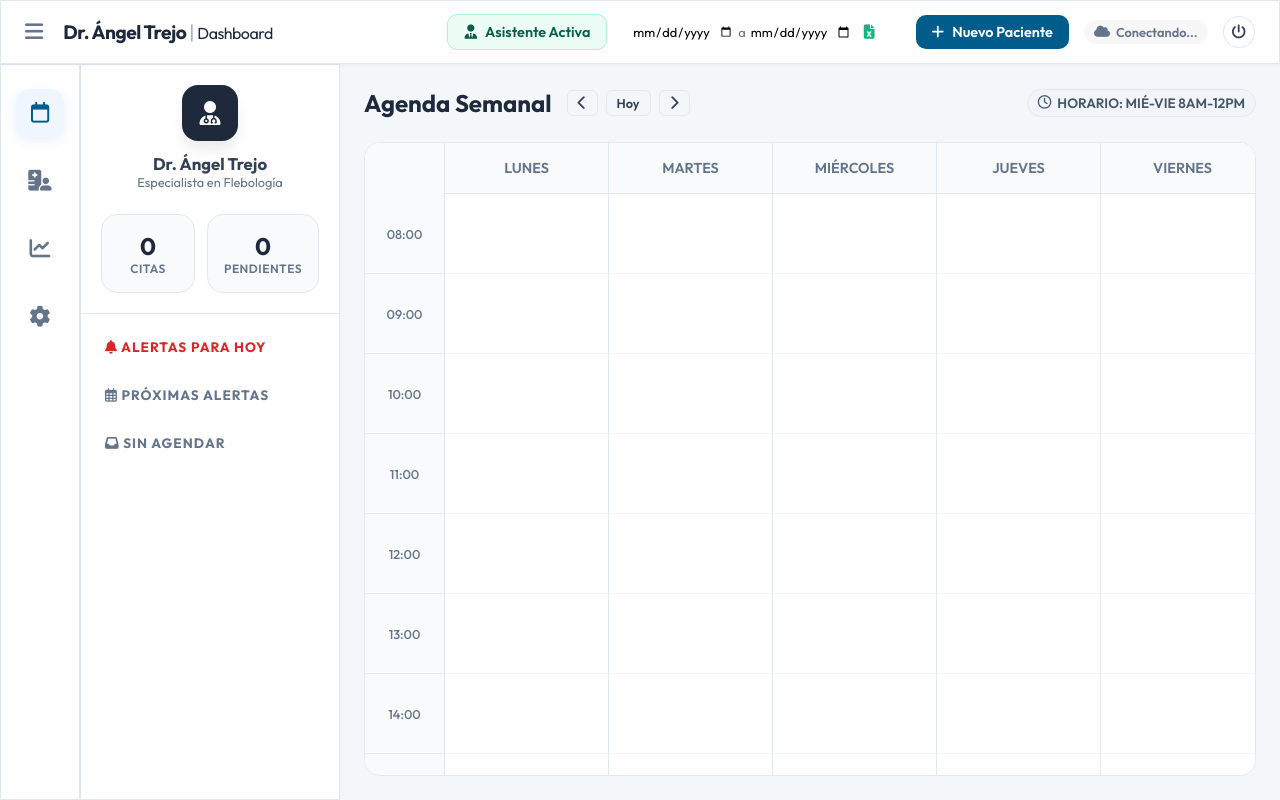
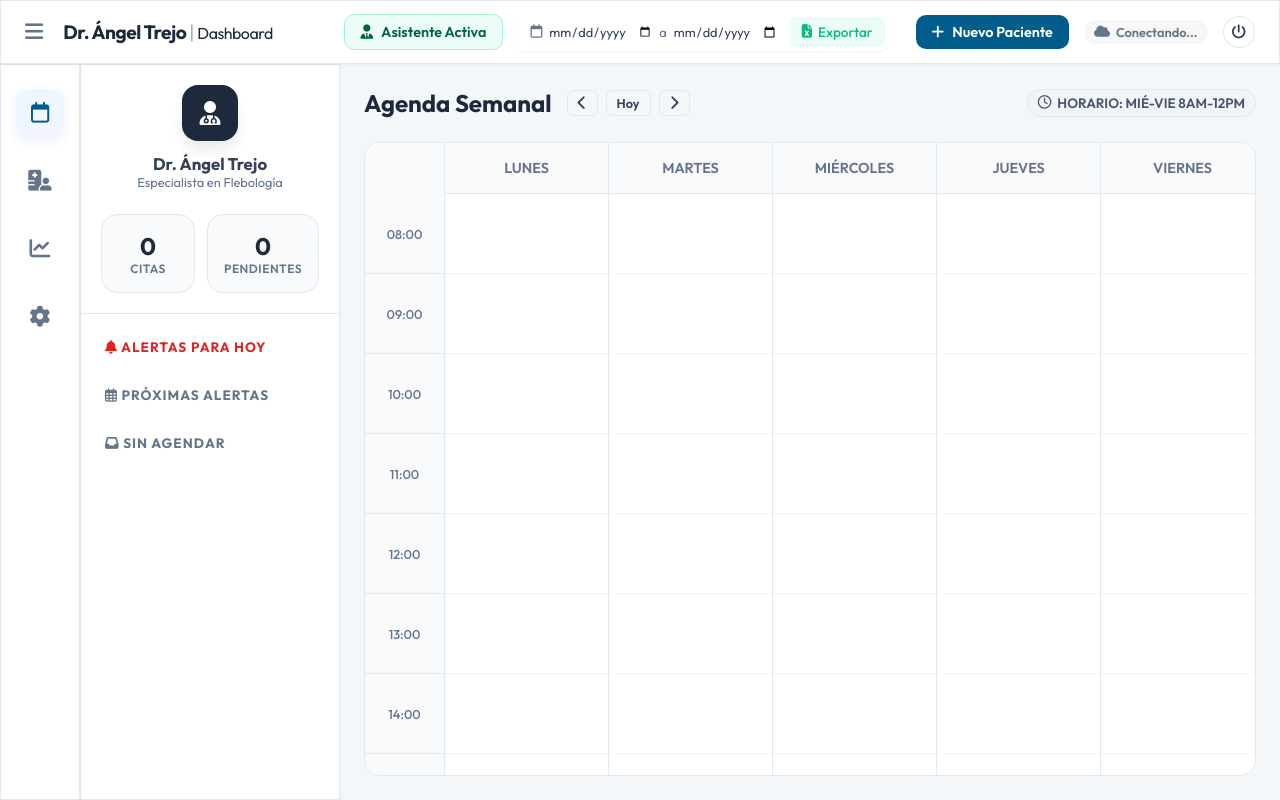
Before and after one commit to wistonlgr-commits/bot-redes-dashboard, a website: page public/index.html in a window 1280 px wide. Drawn offline with nearby package versions, Linux system fonts and the light colour scheme; no server answers; a script that the page names is missing.

Commit message:
style: improve Excel export date picker design

```diff
--- a/public/index.html
+++ b/public/index.html
@@ -318,11 +318,16 @@
             <button id="btn-global-bot" class="btn btn-bot" onclick="toggleGlobalBot()">
                 <i class="fa-solid fa-user-tie"></i> <span>Asistente Activa</span>
             </button>
-            <div style="display: flex; align-items: center; background: rgba(255,255,255,0.8); border-radius: 8px; padding: 2px 6px; margin-right: 12px; border: 1px solid var(--border-color);">
-                <input type="date" id="export-start" class="input-control" style="border: none; background: transparent; padding: 4px; font-size: 0.8rem; width: 110px;" title="Fecha Inicial">
-                <span style="color: var(--text-muted); font-size: 0.8rem;">a</span>
-                <input type="date" id="export-end" class="input-control" style="border: none; background: transparent; padding: 4px; font-size: 0.8rem; width: 110px;" title="Fecha Final">
-                <button class="btn btn-outline" style="border: none; background: transparent; padding: 4px 8px;" onclick="exportToExcel()" title="Exportar rango"><i class="fa-solid fa-file-excel" style="color: #10B981;"></i></button>
+            <div style="display: flex; align-items: center; background: white; border-radius: 8px; padding: 4px; margin-right: 12px; border: 1px solid var(--border-color); box-shadow: 0 1px 2px rgba(0,0,0,0.05);">
+                <div style="display: flex; align-items: center; padding: 0 8px; border-right: 1px solid var(--border-color);">
+                    <i class="fa-regular fa-calendar" style="color: var(--text-muted); font-size: 0.85rem; margin-right: 6px;"></i>
+                    <input type="date" id="export-start" style="border: none; outline: none; background: transparent; font-family: inherit; font-size: 0.8rem; color: var(--text-color); width: 105px; cursor: pointer;" title="Fecha Inicial">
+                    <span style="color: var(--text-muted); font-size: 0.8rem; margin: 0 6px;">a</span>
+                    <input type="date" id="export-end" style="border: none; outline: none; background: transparent; font-family: inherit; font-size: 0.8rem; color: var(--text-color); width: 105px; cursor: pointer;" title="Fecha Final">
+                </div>
+                <button style="border: none; background: #ECFDF5; color: #10B981; padding: 6px 12px; font-size: 0.85rem; font-weight: 500; border-radius: 6px; margin-left: 4px; display: flex; align-items: center; gap: 6px; transition: all 0.2s; cursor: pointer;" onmouseover="this.style.background='#D1FAE5'" onmouseout="this.style.background='#ECFDF5'" onclick="exportToExcel()" title="Exportar a Excel">
+                    <i class="fa-solid fa-file-excel"></i> Exportar
+                </button>
             </div>
             <button class="btn btn-primary" onclick="openModal()"><i class="fa-solid fa-plus"></i> Nuevo Paciente</button>
             <div class="sync-badge" id="sync-status"><i class="fa-solid fa-cloud"></i> Conectando...</div>
```
